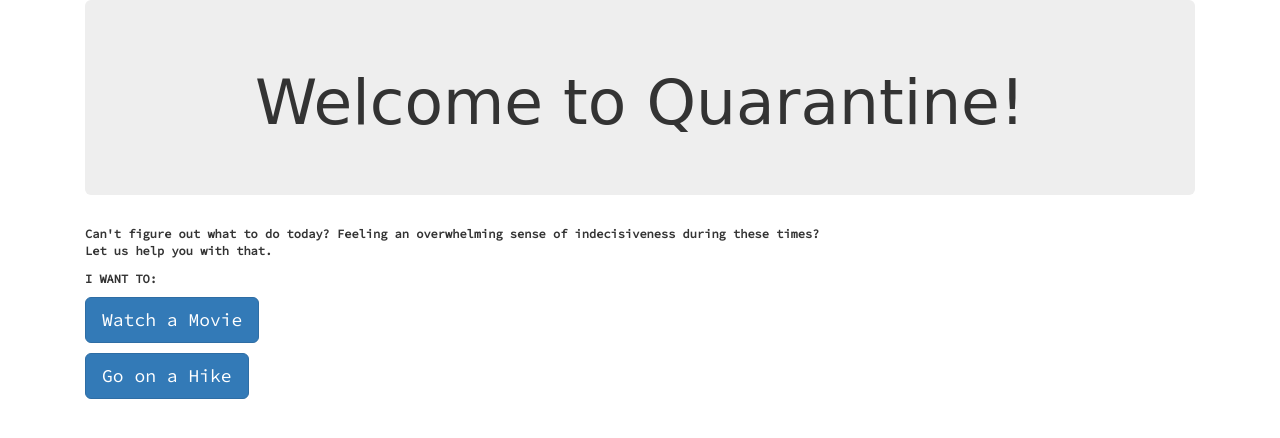
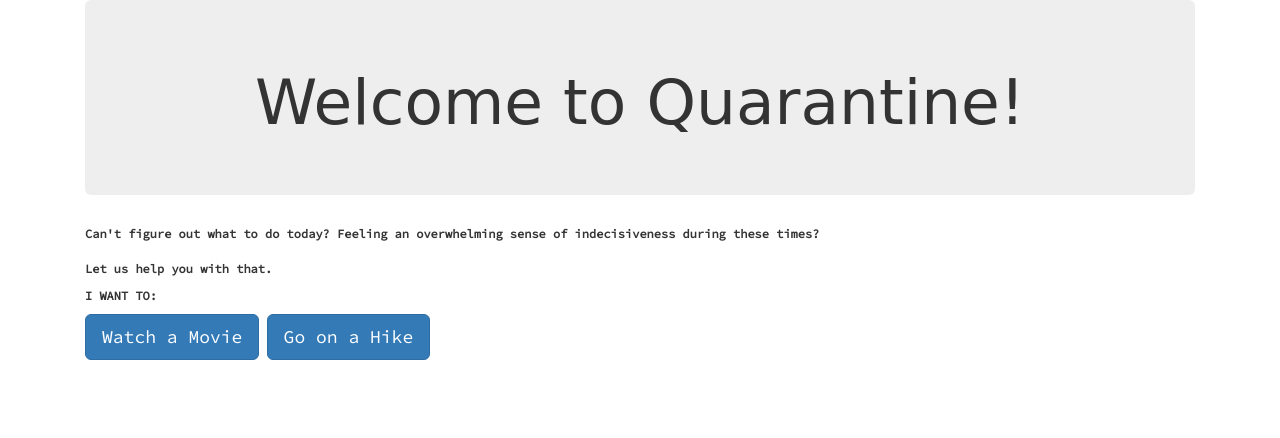
Before and after one commit to selinbtr/jabbas, a Flask app: template templates/index.html in a window 1280 px wide. Shown: the top 438 px of the page. Run offline with Flask 2, Linux system fonts and the light colour scheme; the template is opened without the code that fills it, so the values that code supplies are empty; some libraries are stand-ins or nearby versions; some web fonts are replaced.

Commit message:
update formatting

```diff
--- a/templates/index.html
+++ b/templates/index.html
@@ -27,7 +27,9 @@
             <div class="col-xs-12 col-md-12">
                 <div class="article">
                     <p>Can't figure out what to do today? Feeling an overwhelming sense of
-                        indecisiveness during these times? <br>
+                        indecisiveness during these times?
+                        <br>
+                        <br>
                         <strong>Let us help you with that.</strong>
                     </p>
                 </div>
@@ -46,8 +48,8 @@
     <div class="container">
         <div class="row">
             <div class="col-xs-12 col-md-12">
-                <p><a class="btn btn-primary btn-lg" href="/movie" role="button">Watch a Movie</a></p>
-                <p><a class="btn btn-primary btn-lg" href="/hike" role="button">Go on a Hike</a></p>
+                <button type="button" class="btn btn-primary btn-lg" href="movies.html" role="button">Watch a Movie</button>
+                <button type="button" class="btn btn-primary btn-lg" href="hike.html" role="button">Go on a Hike</button>
             </div>
         </div>
     </div>
```
